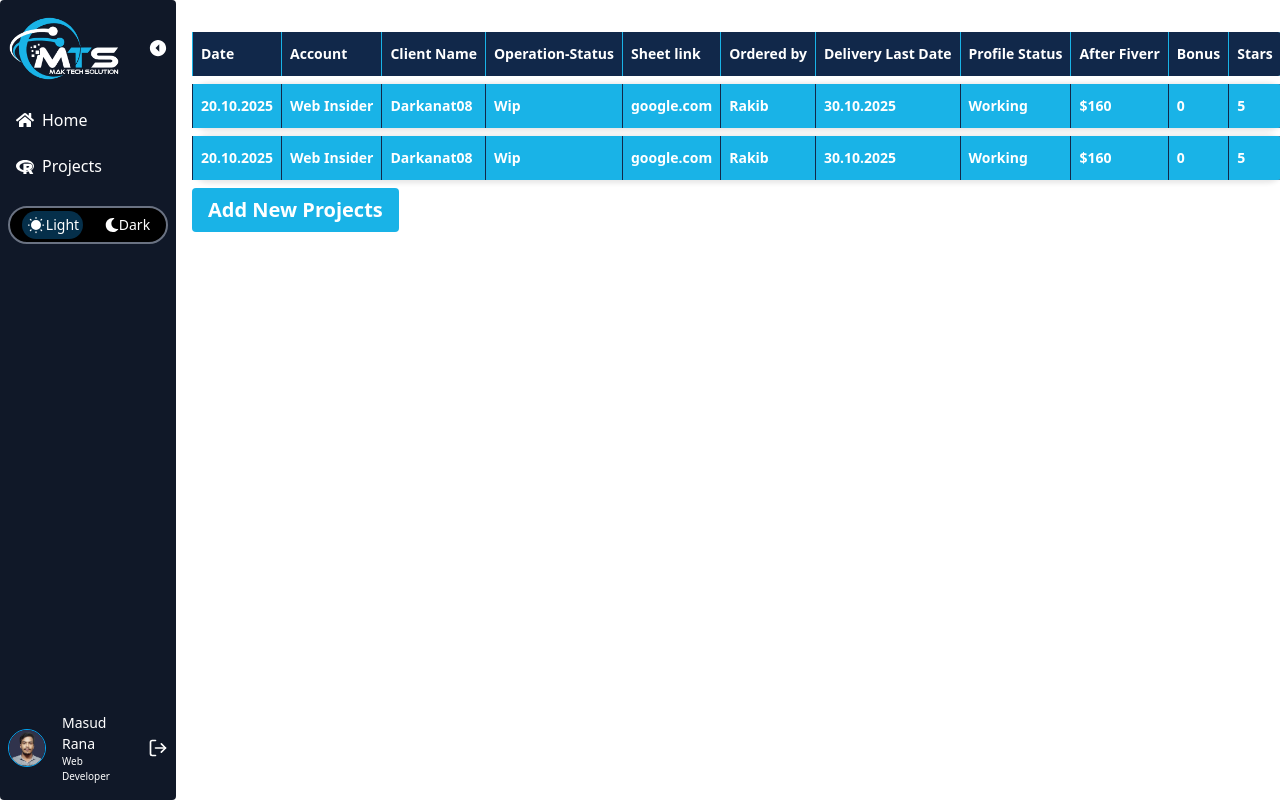
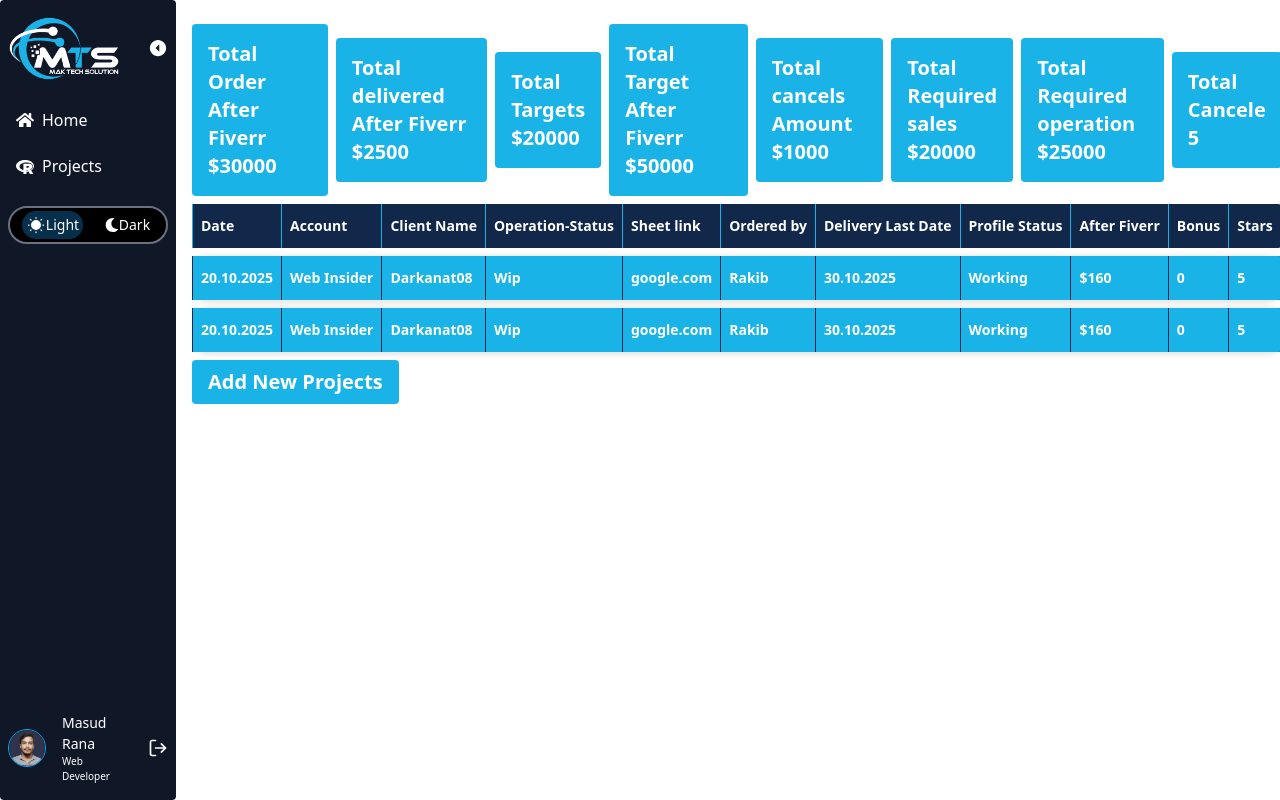
Before and after one commit to MTS-Services/mts-frontend, a React (Vite) app: page /dashboard/projects in a window 1280 px wide. Built offline with nearby package versions, Linux system fonts and the light colour scheme.

Commit message:
Targets items add

```diff
--- a/src/layouts/DashBoard/UserDashBoard/Projects.tsx
+++ b/src/layouts/DashBoard/UserDashBoard/Projects.tsx
@@ -5,6 +5,41 @@ const Projects = () => {
   const toggleModal = () => setIsOpen(!isOpen);
   return (
     <div className="w-full overflow-x-auto">
+      <div className="flex justify-between items-center gap-2">
+        <div className=" bg-primary p-4  text-white rounded-sm">
+          <h2 className="text-xl">Total Order After Fiverr</h2>
+          <h2 className="text-xl">$30000</h2>
+        </div>
+        <div className=" bg-primary p-4  text-white rounded-sm">
+          <h2 className="text-xl">Total delivered After Fiverr</h2>
+          <h2 className="text-xl">$2500</h2>
+        </div>
+        <div className=" bg-primary p-4  text-white rounded-sm">
+          <h2 className="text-xl">Total Targets</h2>
+          <h2 className="text-xl">$20000</h2>
+        </div>
+        <div className=" bg-primary p-4  text-white rounded-sm">
+          <h2 className="text-xl">Total Target After Fiverr</h2>
+          <h2 className="text-xl">$50000</h2>
+        </div>
+        <div className=" bg-primary p-4  text-white rounded-sm">
+          <h2 className="text-xl">Total cancels Amount</h2>
+          <h2 className="text-xl">$1000</h2>
+        </div>
+        <div className=" bg-primary p-4  text-white rounded-sm">
+          <h2 className="text-xl">Total Required sales</h2>
+          <h2 className="text-xl">$20000</h2>
+        </div>
+        <div className=" bg-primary p-4  text-white rounded-sm">
+          <h2 className="text-xl">Total Required operation</h2>
+          <h2 className="text-xl">$25000</h2>
+        </div>
+        <div className=" bg-primary p-4  text-white rounded-sm">
+          <h2 className="text-xl">Total Cancele</h2>
+          <h2 className="text-xl">5</h2>
+        </div>
+      </div>
+
       <table className="w-full min-w-max border-separate border-spacing-y-2 text-left">
         <thead>
           <tr className="bg-secondary text-white text-sm rounded-2xl">
```
